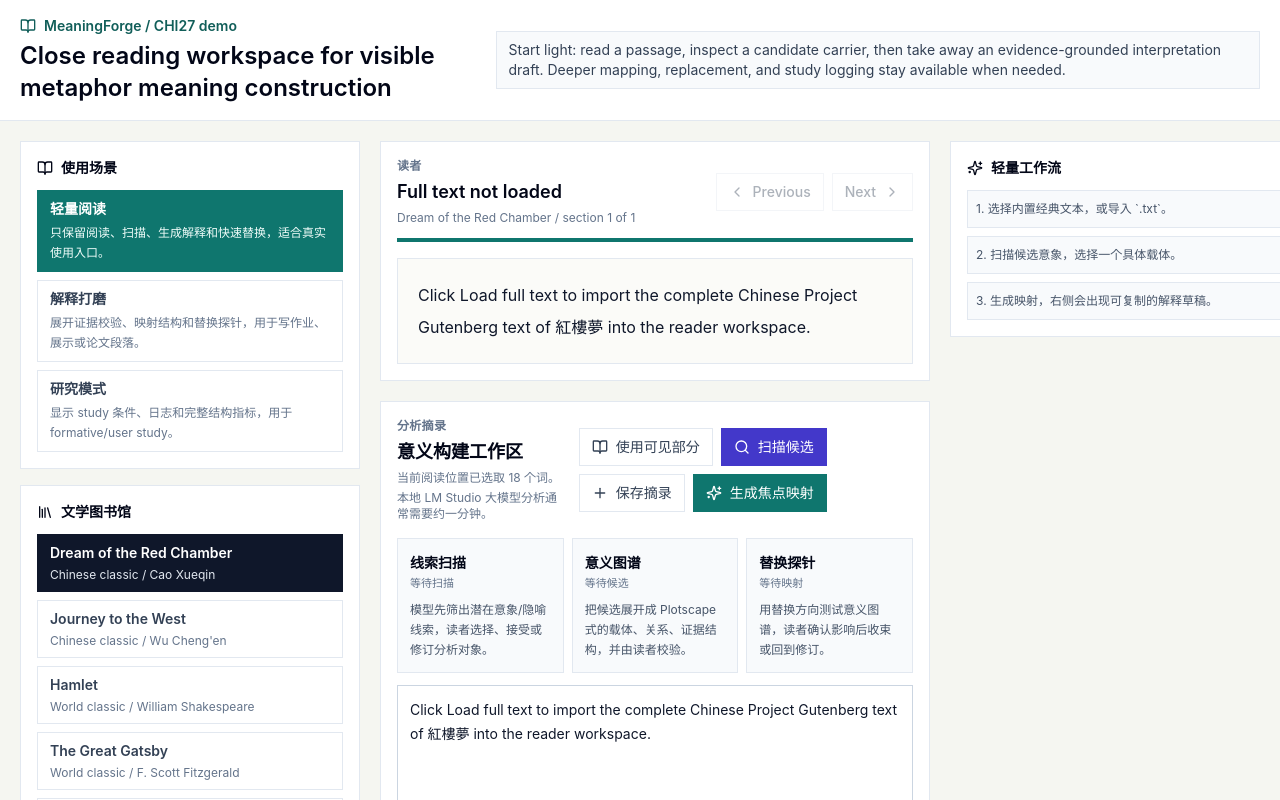
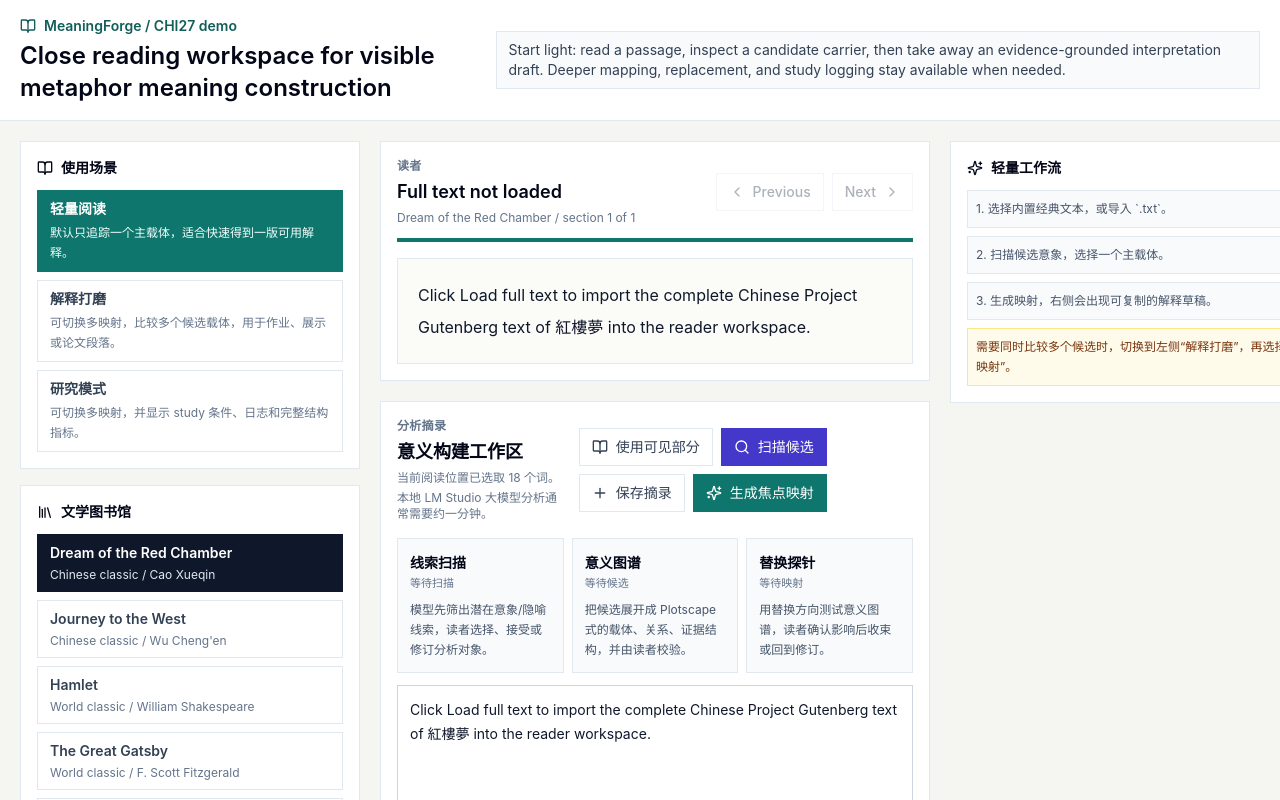
Before and after one commit to jiaping-li/MeaningForge, a React (Vite) app: page / in a window 1280 px wide. Shown: the top 800 px of the page. Built offline with nearby package versions, Linux system fonts and the light colour scheme.

Commit message:
Clarify light and multi-mapping modes

```diff
--- a/src/App.tsx
+++ b/src/App.tsx
@@ -106,15 +106,15 @@ const detectionMethods: DetectionMethod[] = [
 const appExperienceLabels: Record<AppExperienceMode, { label: string; description: string }> = {
   reader: {
     label: "轻量阅读",
-    description: "只保留阅读、扫描、生成解释和快速替换，适合真实使用入口。",
+    description: "默认只追踪一个主载体，适合快速得到一版可用解释。",
   },
   polish: {
     label: "解释打磨",
-    description: "展开证据校验、映射结构和替换探针，用于写作业、展示或论文段落。",
+    description: "可切换多映射，比较多个候选载体，用于作业、展示或论文段落。",
   },
   research: {
     label: "研究模式",
-    description: "显示 study 条件、日志和完整结构指标，用于 formative/user study。",
+    description: "可切换多映射，并显示 study 条件、日志和完整结构指标。",
   },
 };
 
@@ -2317,7 +2317,9 @@ function App() {
                     <div>
                       <div className="text-sm font-semibold text-teal-950">读者确认</div>
                       <div className="mt-1 text-xs leading-5 text-teal-800">
-                        {workspaceMode === "multi"
+                        {appMode === "reader"
+                          ? "轻量阅读默认只选一个主载体，帮助读者先得到一版解释草稿；如果要同时比较多个候选，请切换到“解释打磨”。"
+                          : workspaceMode === "multi"
                           ? "多映射模式下，可以加入多个候选；接受或修订会把候选加入待生成映射集合。"
                           : "聚焦模式下，选择一个候选作为主分析对象；接受或修订会更新当前候选。"}
                       </div>
@@ -2325,7 +2327,7 @@ function App() {
                     <div className="grid grid-cols-3 gap-1 text-center text-[11px] font-medium">
                       <div className="border border-teal-200 bg-white px-2 py-1 text-teal-900">
                         <div className="font-semibold">{selectedCandidateIds.length}</div>
-                        <div>{workspaceMode === "multi" ? "已加入" : "已选中"}</div>
+                        <div>{workspaceMode === "multi" ? "已加入" : "主载体"}</div>
                       </div>
                       <div className="border border-teal-200 bg-white px-2 py-1 text-teal-900">
                         <div className="font-semibold">{candidateMarkedCount}</div>
@@ -2809,8 +2811,11 @@ function App() {
               </div>
               <div className="mt-3 space-y-2 text-xs leading-5 text-slate-600">
                 <div className="border border-slate-200 bg-slate-50 p-2">1. 选择内置经典文本，或导入 `.txt`。</div>
-                <div className="border border-slate-200 bg-slate-50 p-2">2. 扫描候选意象，选择一个具体载体。</div>
+                <div className="border border-slate-200 bg-slate-50 p-2">2. 扫描候选意象，选择一个主载体。</div>
                 <div className="border border-slate-200 bg-slate-50 p-2">3. 生成映射，右侧会出现可复制的解释草稿。</div>
+                <div className="border border-amber-200 bg-amber-50 p-2 text-amber-900">
+                  需要同时比较多个候选时，切换到左侧“解释打磨”，再选择“多映射”。
+                </div>
               </div>
             </section>
           )}
```
